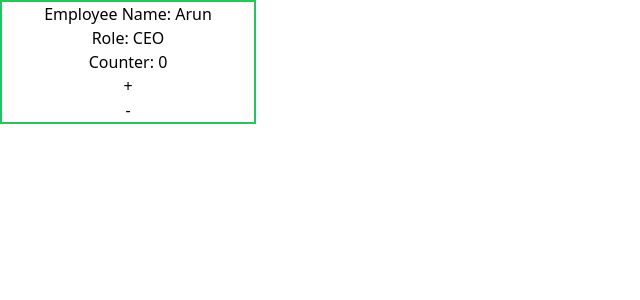
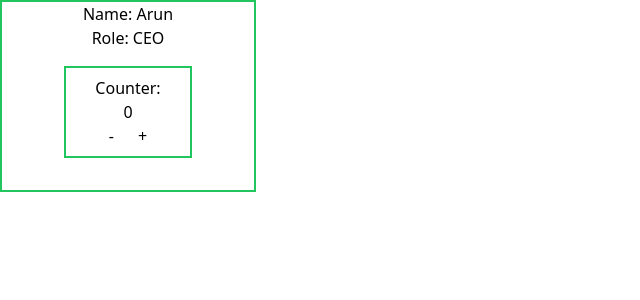
Before and after one commit to Arunkumar-Arivazhagan/ticket-tracker, a React (Vite) app: page / in a window 1280 px wide. Shown: the top 300 px of the page, without its empty margins (0-640 px from the left). Built offline with nearby package versions, Linux system fonts and the light colour scheme.

Commit message:
counter is working now

```diff
--- a/src/components/Employee.tsx
+++ b/src/components/Employee.tsx
@@ -20,12 +20,16 @@ export const Employee = ({ name, role }: EmployeeProps) => {
 
   return (
     <div className="border-green-500 border-2 w-64 mb-8 text-center">
-      <p>Employee Name: {name}</p>
+      <p>Name: {name}</p>
       <p>Role: {role}</p>
-      <p>Counter: {counter}</p>
-      <button onClick={incrementCounter}>+</button>
-      <br></br>
-      <button onClick={decrementCounter}>-</button>
+      <div className="border-green-500 border-2 p-2 w-32 m-auto mb-8 mt-4 text-center">
+        <p>Counter: </p>
+        <p>{counter}</p>
+        <button className="mr-6" onClick={decrementCounter}>
+          -
+        </button>
+        <button onClick={incrementCounter}> + </button>
+      </div>
     </div>
   );
 };
```
